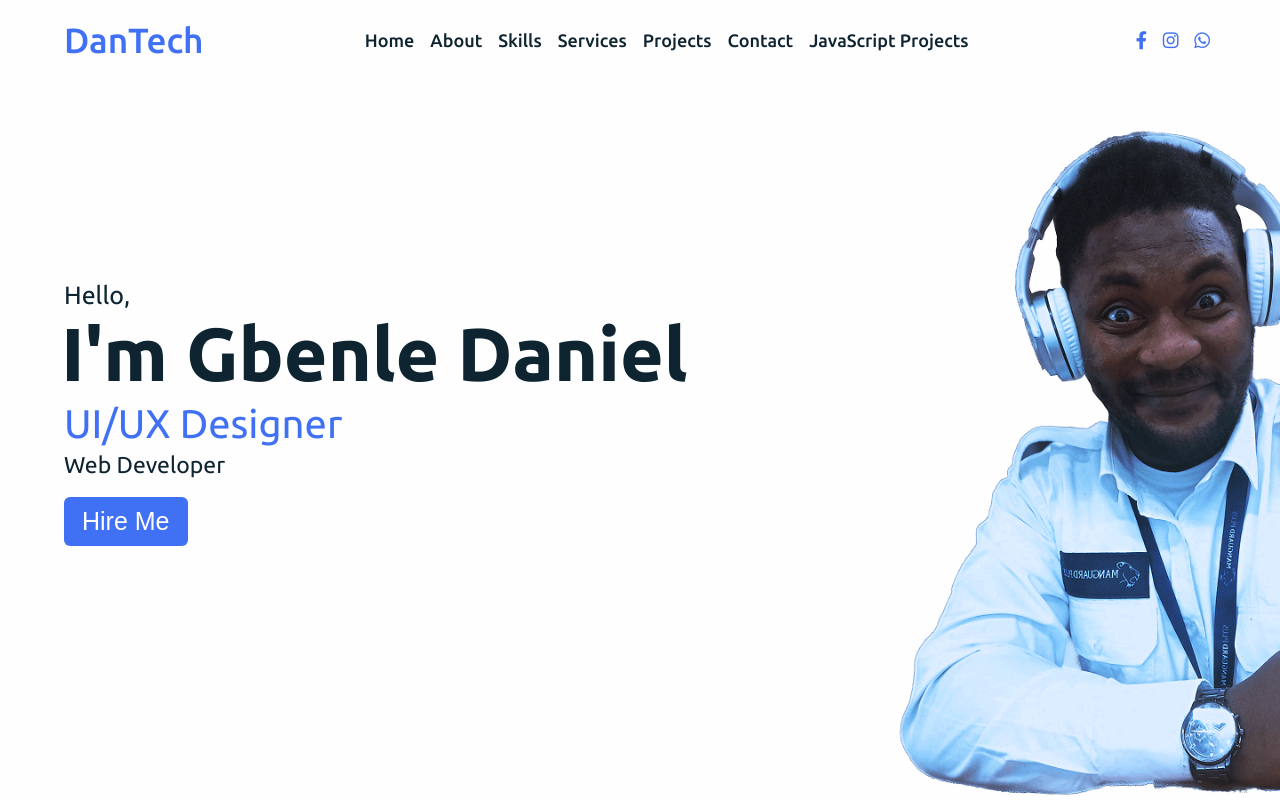
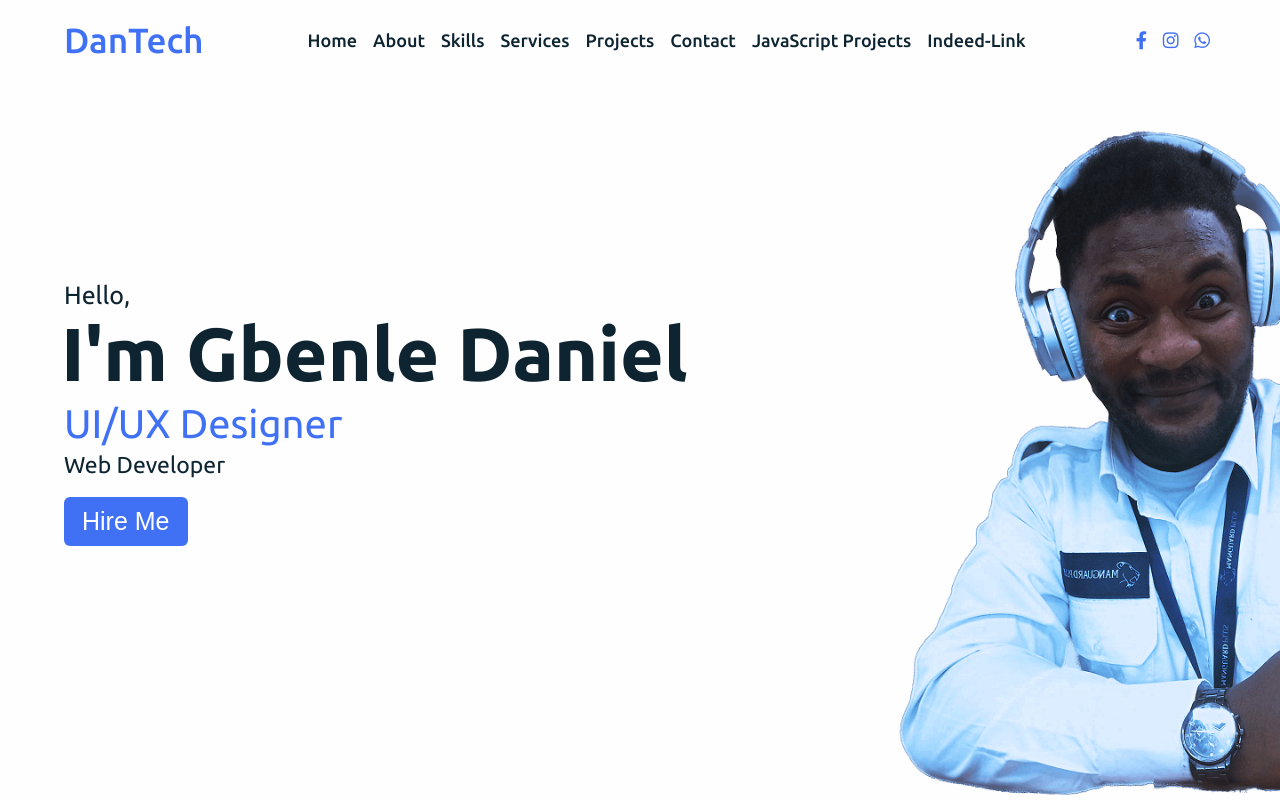
Before and after one commit to dannyakin/dannyakin.github.io, a plain HTML site: page index.html in a window 1280 px wide. Shown: the top 800 px of the page. Drawn offline with Linux system fonts and the light colour scheme.

Commit message:
Update index.html

```diff
--- a/index.html
+++ b/index.html
@@ -35,6 +35,7 @@
           <li><a href="#projects">Projects</a></li>
           <li><a href="#contact">Contact</a></li>
           <li><a  href="js/index.html">JavaScript Projects</a></li>
+          <li><a href="https://my.indeed.com/p/akinolad-3c7yrqp">Indeed-Link</a></li>
           <div class="cancel-btn">
             <i class="fas fa-times"></i>
           </div>
```
